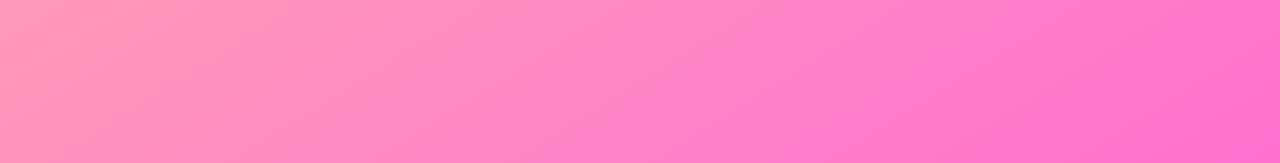
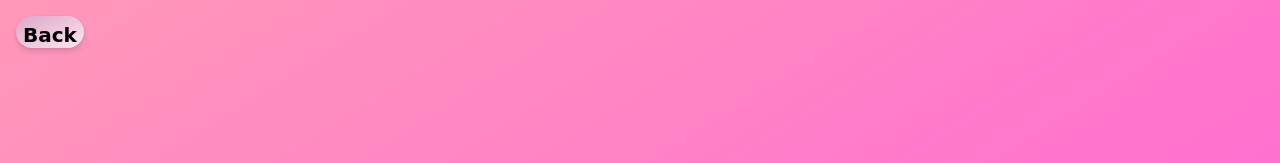
Before and after one commit to samael-0/momodate, a plain HTML site: page index.html in a window 1280 px wide. Both pictures are taken after a click on the link "🤭Hunxa 🤭". Shown: the top 163 px of the page. Drawn offline with Linux system fonts and the light colour scheme; a web font is replaced by a local one.

Commit message:
added back feature

```diff
--- a/index.html
+++ b/index.html
@@ -14,6 +14,10 @@
     <!-- <script src="https://ajax.googleapis.com/ajax/libs/jquery/3.6.4/jquery.min.js"></script> -->
   </head>
   <body>
+    <div id="backbox">
+      <button id="back">Back
+      </button>
+    </div>
     <div class="container">
       <h1 ">Momo date jaam na!!!</h1>
       <a href="#" id="button1"><button id="btn1">🤭Hunxa 🤭</button></a>
@@ -46,13 +50,25 @@
     const bm1 = document.getElementById("button1")
     const container = document.querySelector(".container")
     const yay = document.querySelector("#yay")
+    const back = document.querySelector("#backbox")
+    var button2 = document.getElementById("btn2")
 
     bm1.addEventListener('click',function(){
       container.style.display = 'none';
       yay.style.display = "block";
+      backbox.style.display = "block";
+})
 
 
+    back.addEventListener('click',function(){
+      container.style.display = 'block';
+      yay.style.display = "none";
+      backbox.style.display = "block";
+      button2.style.transform = "none";
 
-    })
+
+})
+
+
   </script>
 </html>
--- a/style.css
+++ b/style.css
@@ -1,3 +1,13 @@
+* {
+  box-sizing: border-box;
+}
+body {
+  margin: 0;
+}
+h1 {
+  margin: 0;
+}
+
 body {
   margin: 0;
   padding: 0;
@@ -10,6 +20,15 @@ body {
   font-family: "La Belle Aurore", cursive;
   font-weight: 400;
   font-style: normal;
+}
+
+#backbox {
+  /* margin-bottom: auto;
+  margin-top: 20px; */
+  position: absolute;
+  left: 16px;
+  top: 16px;
+  display: none;
 }
 
 .container {
```
